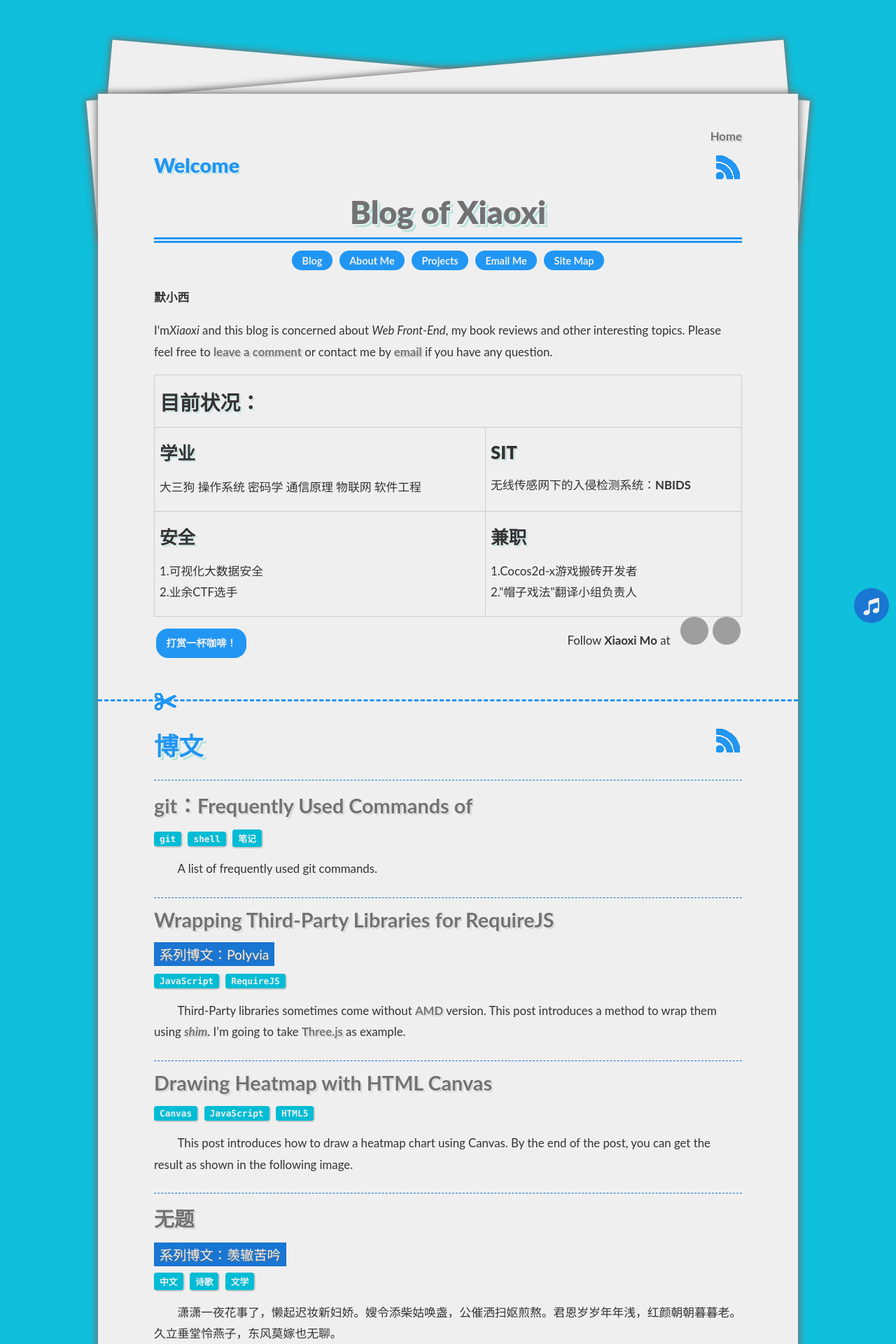
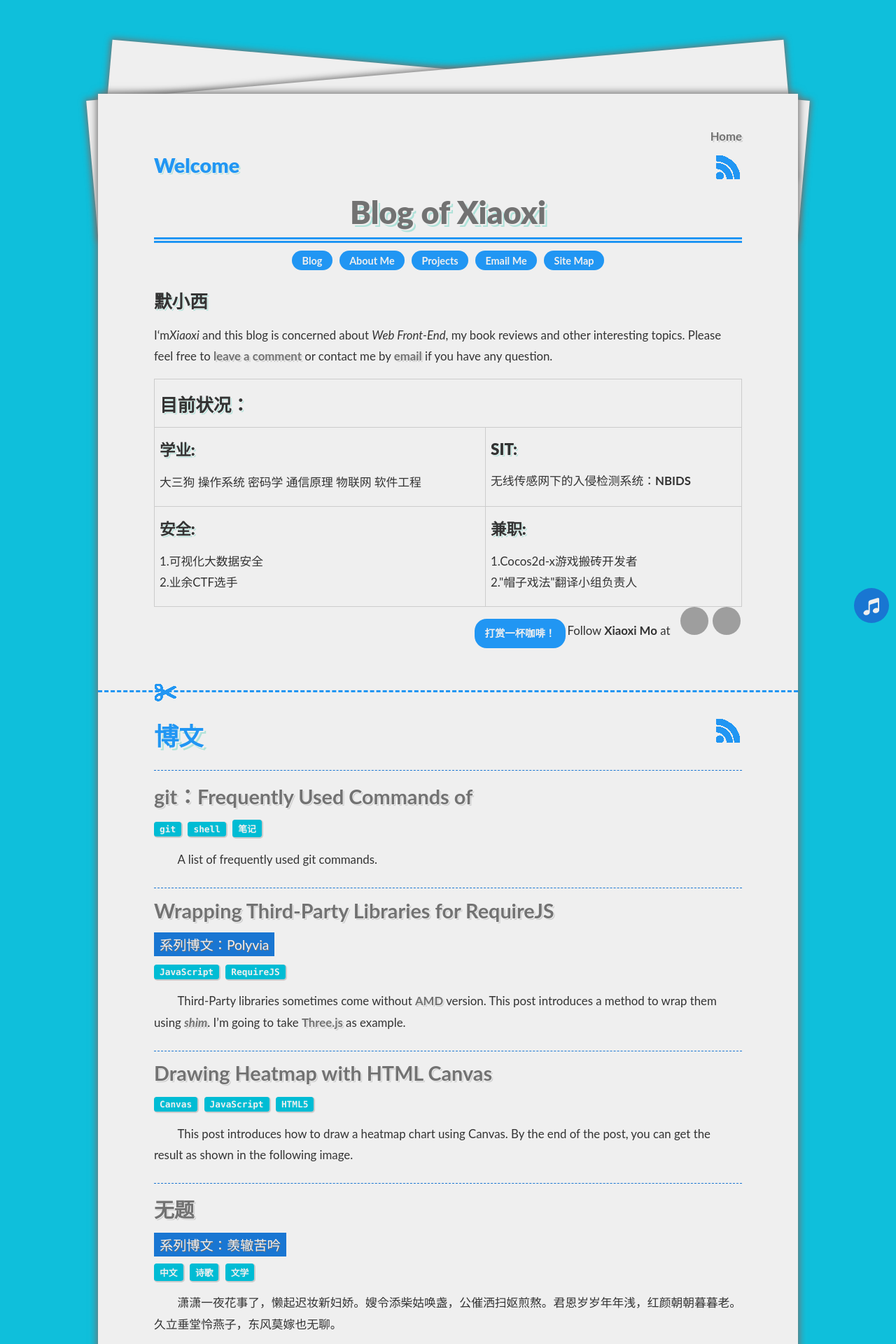
Before and after one commit to mo-xiaoxi/mo-xiaoxi.github.io, a Jekyll site: the page built from index.html, in a window 1280 px wide. Shown: the top 1920 px of the page at 70% size. Built offline with Jekyll 4.4.1, drawn with Linux system fonts in a browser that asks for light colours; nearby versions of some CDN libraries; library files that are not in the unit come from our copies; Markdown is read by kramdown in place of the engine named in the settings; the list of posts is cut into pages by our own code; grey boxes are pictures that could not be loaded.

Commit message:
修改CSS

```diff
--- a/_includes/aboutMe.html
+++ b/_includes/aboutMe.html
@@ -6,55 +6,22 @@
     <a class="button" href="{{ site.url }}/meta" target="_blank" >Site Map</a>
 </div>
 
-<p><strong>默小西</strong></p>
+<p><h3>默小西</H3></p>
 
 <p>I‘m<em>Xiaoxi</em> and this blog is concerned about <em>Web Front-End</em>, my book reviews and other interesting topics. Please feel free to <a href="#comments">leave a comment</a> or contact me by <a href="mailto:{{ site.email }}?subject=Interested+In+Your+Blog+Posts" target="_blank">email</a> if you have any question.</p>
 
-
-<style type="text/css">
-#content
-  {
-
-  width:100%;
-  border-collapse:collapse;
-  }
-#content td, #content th
-  {
-  font-size:1em;
-  border:1px solid #cccccc;
-  border-radius :3px;
-  padding:3px 7px 2px 7px;
-  }
-
-#content th
-  {
-  font-size:1.1em;
-  text-align:left;
-  padding-top:5px;
-  padding-bottom:4px;
-  background-color:#A7C942;
-  color:#ffffff;
-  }
-
-.center-right{
-
-}
-
-</style>
-
-
 	<table id="content">
 <tr>
-<td colspan="2" class="title"><h2>目前状况：</h2></td>
+<td colspan="2" class="title"><h3>目前状况：</h3></td>
 </tr>
 <tr>
-<td>	<div class="content-left1"><h3>学业</h3><p>大三狗 操作系统 密码学 通信原理 物联网 软件工程 </p></div></td>
-<td>	<div class="content-right1"><h3>SIT</h3><p>无线传感网下的入侵检测系统：<strong>NBIDS</strong></p></div></td>
+<td>	<div class="content-left1"><h4>学业:</h4><p>大三狗 操作系统 密码学 通信原理 物联网 软件工程 </p></div></td>
+<td>	<div class="content-right1"><h4>SIT:</h4><p>无线传感网下的入侵检测系统：<strong>NBIDS</strong></p></div></td>
 </tr>
 
 <tr>
-<td><div class="content-left2"><h3>安全</h3><p>1.可视化大数据安全<br>2.业余CTF选手</p></div></td>
-<td><div class="content-right2"><h3>兼职</h3><p>1.Cocos2d-x游戏搬砖开发者<br>2."帽子戏法"翻译小组负责人</p></div></td>
+<td><div class="content-left2"><h4>安全:</h4><p>1.可视化大数据安全<br>2.业余CTF选手</p></div></td>
+<td><div class="content-right2"><h4>兼职:</h4><p>1.Cocos2d-x游戏搬砖开发者<br>2."帽子戏法"翻译小组负责人</p></div></td>
 </tr>
 </table>
 
```
Also changed, not shown: css/default.min.css.
